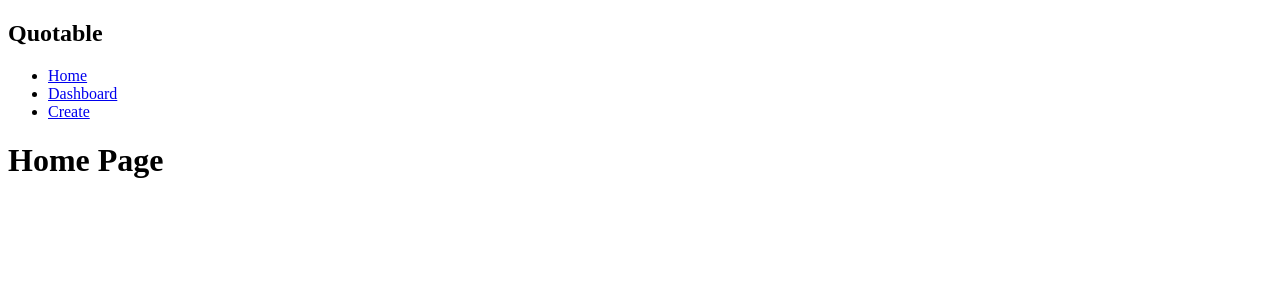
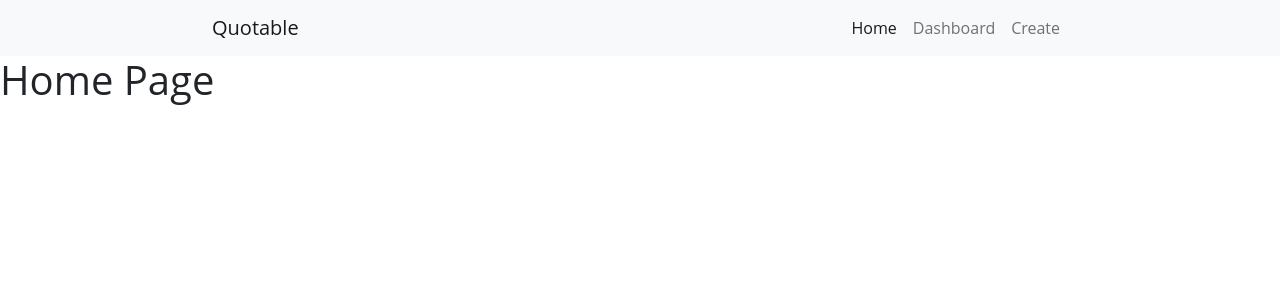
Before and after one commit to SLuo490/quotable, a React (Create React App) app in the folder client/: page / in a window 1280 px wide. Shown: the top 300 px of the page. Built offline with nearby package versions, Linux system fonts and the light colour scheme.

Commit message:
add bootstrap and implement navbar

```diff
--- a/client/public/index.html
+++ b/client/public/index.html
@@ -9,6 +9,10 @@
       name="description"
       content="Web site created using create-react-app"
     />
+
+    <!-- Bootstrap CSS -->
+    <link href="https://cdn.jsdelivr.net/npm/bootstrap@5.0.2/dist/css/bootstrap.min.css" rel="stylesheet" integrity="sha384-EVSTQN3/azprG1Anm3QDgpJLIm9Nao0Yz1ztcQTwFspd3yD65VohhpuuCOmLASjC" crossorigin="anonymous">
+
     <link rel="apple-touch-icon" href="%PUBLIC_URL%/logo192.png" />
     <!--
       manifest.json provides metadata used when your web app is installed on a
@@ -39,5 +43,7 @@
       To begin the development, run `npm start` or `yarn start`.
       To create a production bundle, use `npm run build` or `yarn build`.
     -->
+
+    <script src="https://cdn.jsdelivr.net/npm/bootstrap@5.0.2/dist/js/bootstrap.bundle.min.js" integrity="sha384-MrcW6ZMFYlzcLA8Nl+NtUVF0sA7MsXsP1UyJoMp4YLEuNSfAP+JcXn/tWtIaxVXM" crossorigin="anonymous"></script>
   </body>
 </html>
--- /dev/null
+++ b/client/src/App.css
@@ -0,0 +1,3 @@
+* {
+  font-family: 'Open Sans', sans-serif;
+}
--- a/client/src/App.js
+++ b/client/src/App.js
@@ -1,5 +1,6 @@
 // import { useEffect, useState } from 'react';
 import Home from './pages/Home';
+import './App.css';
 
 function App() {
   // const [data, setData] = useState('');
--- a/client/src/components/Nav.js
+++ b/client/src/components/Nav.js
@@ -1,18 +1,44 @@
 export default function Nav() {
   return (
-    <nav>
-      <h1>Quotable</h1>
-      <ul>
-        <li>
-          <a href='/'>Home</a>
-        </li>
-        <li>
-          <a href='/dashboard'>Dashboard</a>
-        </li>
-        <li>
-          <a href='/create'>Create</a>
-        </li>
-      </ul>
+    <nav className='navbar navbar-expand-lg navbar-light bg-light'>
+      <div className='container-fluid'>
+        <a className='navbar-brand' style={{ marginLeft: 200 }} href='/'>
+          Quotable
+        </a>
+        <button
+          className='navbar-toggler'
+          type='button'
+          data-bs-toggle='collapse'
+          data-bs-target='#navbarSupportedContent'
+          aria-controls='navbarSupportedContent'
+          aria-expanded='false'
+          aria-label='Toggle navigation'
+        >
+          <span className='navbar-toggler-icon'></span>
+        </button>
+        <div className='collapse navbar-collapse' id='navbarSupportedContent'>
+          <ul
+            className='navbar-nav ms-auto mb-2 mb-lg-0'
+            style={{ marginRight: 200 }}
+          >
+            <li className='nav-item'>
+              <a className='nav-link active' aria-current='page' href='/'>
+                Home
+              </a>
+            </li>
+            <li className='nav-item'>
+              <a className='nav-link' href='/dashboard'>
+                Dashboard
+              </a>
+            </li>
+            <li className='nav-item'>
+              <a className='nav-link' href='/create'>
+                Create
+              </a>
+            </li>
+          </ul>
+        </div>
+      </div>
     </nav>
   );
 }
```
